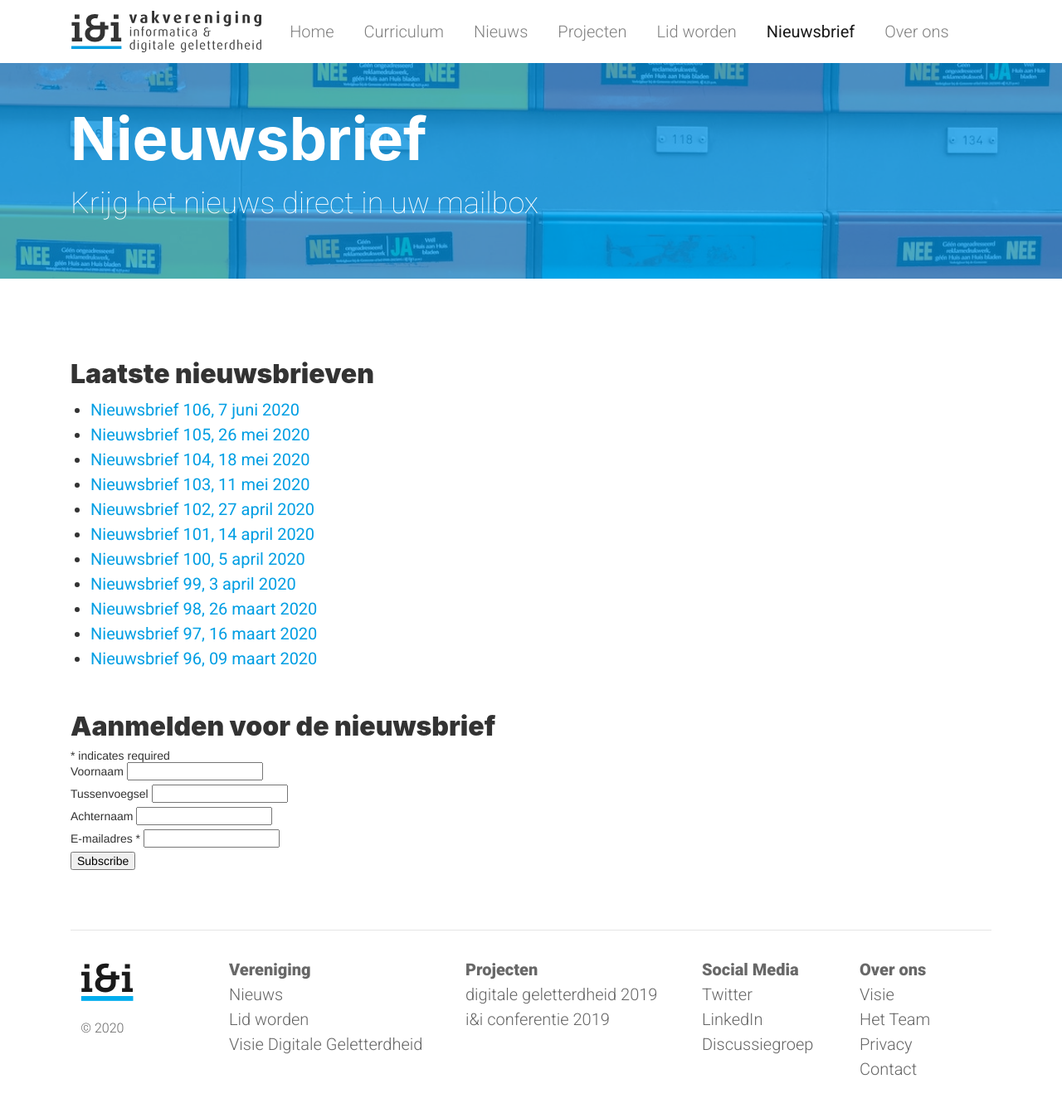
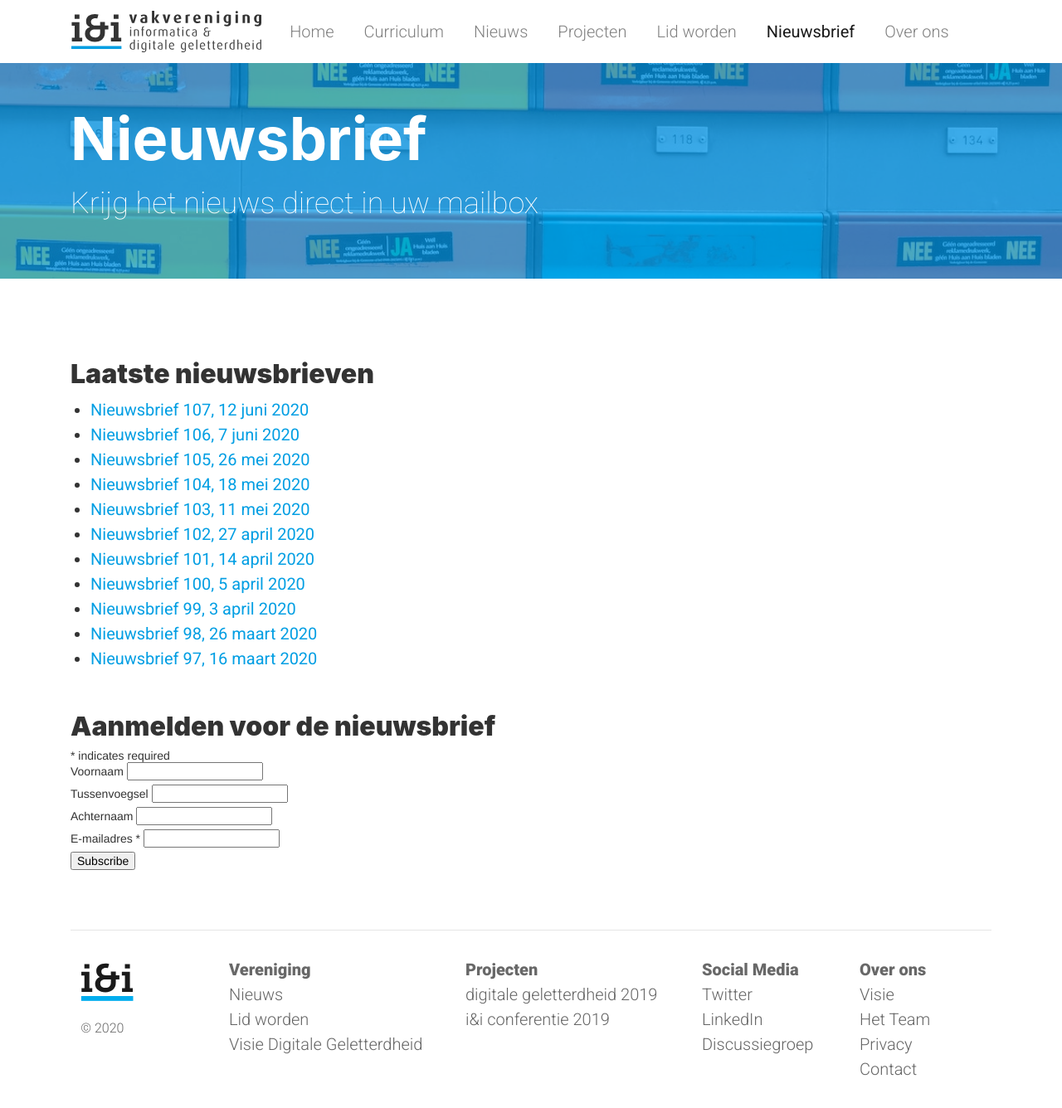
Before and after one commit to ieni/website, a Jekyll site: the page built from _pages/nieuwsbrief.md, in a window 1280 px wide. Shown: the whole page at 83% size. Built offline with Jekyll 4.4.1, drawn with Linux system fonts in a browser that asks for light colours; comment, search, counter and statistics services are not loaded.

Commit message:
Update nieuwsbrief.md

```diff
--- a/_pages/nieuwsbrief.md
+++ b/_pages/nieuwsbrief.md
@@ -7,6 +7,8 @@ header: "/assets/img/content/mailbox.jpg"
 ---
 
 ## Laatste nieuwsbrieven
+
+* [Nieuwsbrief 107, 12 juni 2020](https://mailchi.mp/27a948feb544/vakvereniging-ieni-1677870){:target="_blank"}
 * [Nieuwsbrief 106, 7 juni 2020](https://mailchi.mp/7abed4f04dcc/vakvereniging-ieni-1677718){:target="_blank"}
 * [Nieuwsbrief 105, 26 mei 2020](https://mailchi.mp/8b8af4484b0d/vakvereniging-ieni){:target="_blank"}
 * [Nieuwsbrief 104, 18 mei 2020](https://mailchi.mp/dea1a72f6fa7/voorjaarsconferentieii-1671646){:target="_blank"}
@@ -17,8 +19,6 @@ header: "/assets/img/content/mailbox.jpg"
 * [Nieuwsbrief 99, 3 april 2020](https://mailchi.mp/fc016712868f/voorjaarsconferentieii-1658021){:target="_blank"}
 * [Nieuwsbrief 98, 26 maart 2020](https://mailchi.mp/28908b50b009/voorjaarsconferentieii-1656125){:target="_blank"}
 * [Nieuwsbrief 97, 16 maart 2020](https://mailchi.mp/fe17e19f46a2/voorjaarsconferentieii-1652209){:target="_blank"}
-* [Nieuwsbrief 96, 09 maart 2020](https://mailchi.mp/5d818e1c7319/voorjaarsconferentieii){:target="_blank"}
-
 
 ## Aanmelden voor de nieuwsbrief
 
```
